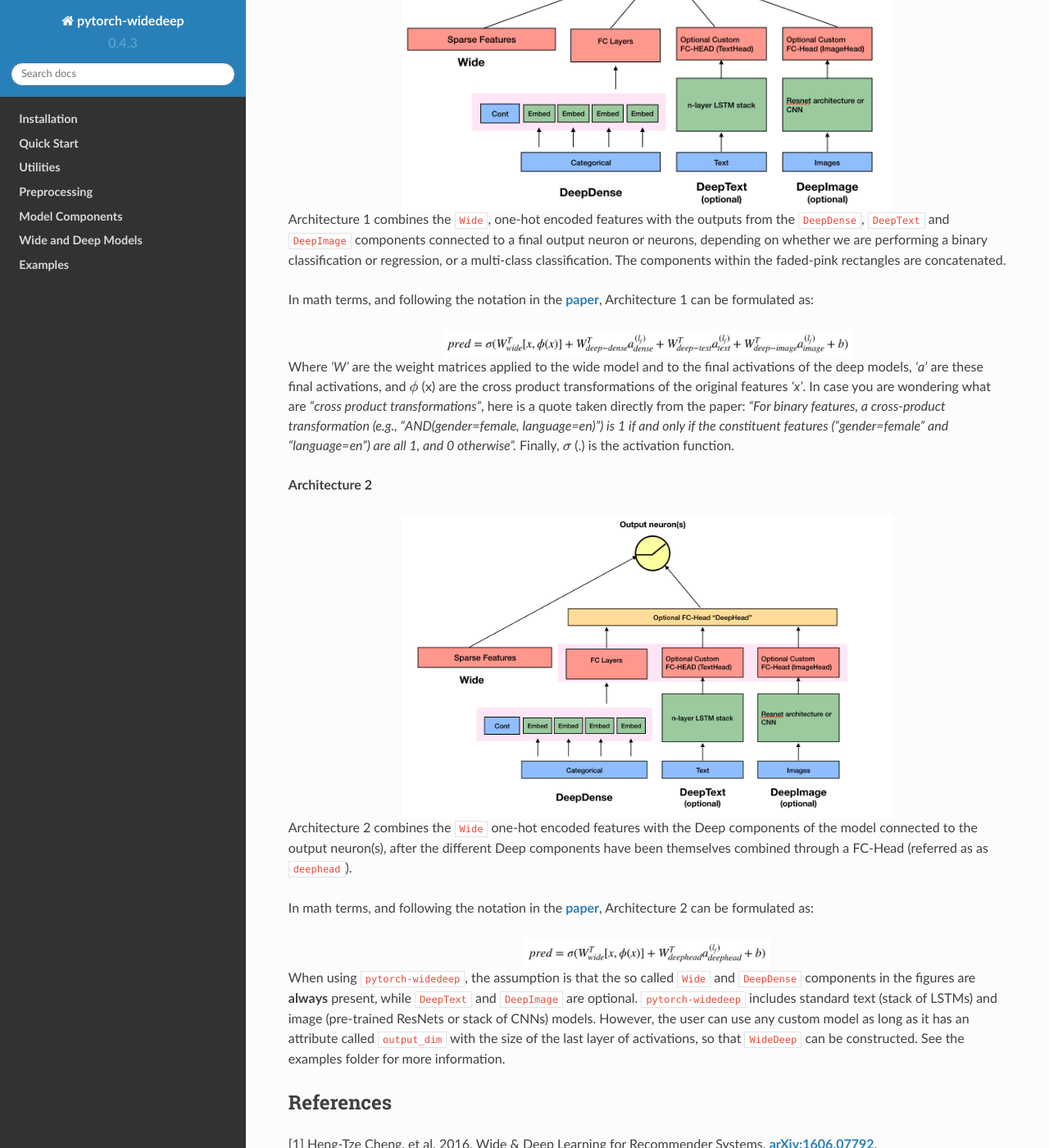
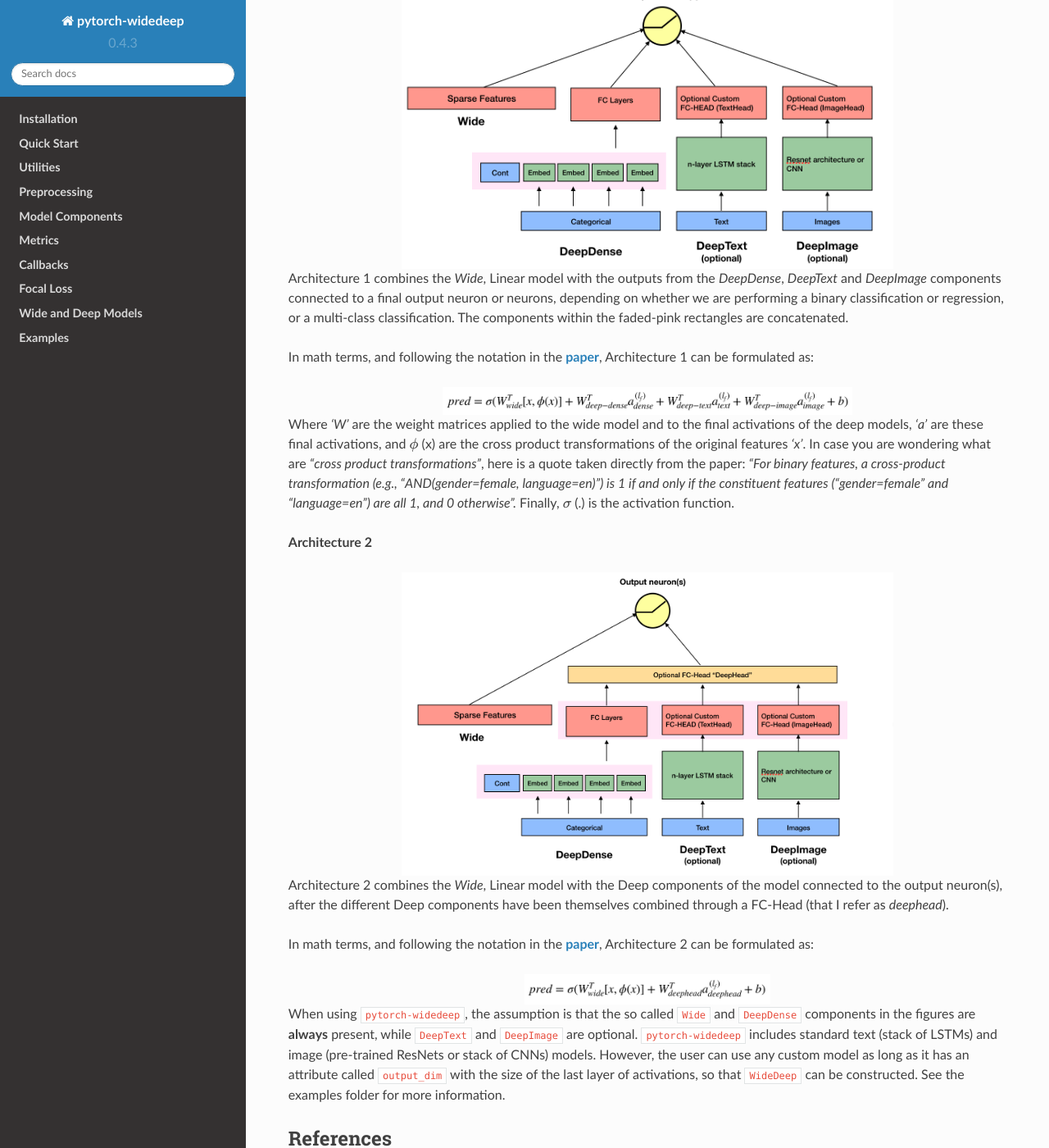
Before and after one commit to jrzaurin/pytorch-widedeep, a Sphinx documentation site: the page built from docs/index.rst, in a window 1280 px wide and 1400 px high, scrolled down 951 px. Shown: the whole window at 82% size. Built offline with Sphinx 7.4.7 and the Read the Docs theme 2.0.0, drawn with Linux system fonts in a browser that asks for light colours; some of the changed text lies outside the part shown.

Commit message:
Adapted docs to the new Wide Implementation

```diff
--- a/docs/index.rst
+++ b/docs/index.rst
@@ -18,7 +18,10 @@
     Utilities <utils/index>
     Preprocessing <preprocessing>
     Model Components <model_components>
-    Wide and Deep Models <wide_deep/index>
+    Metrics <metrics>
+    Callbacks <callbacks>
+    Focal Loss <losses>
+    Wide and Deep Models <wide_deep>
     Examples <examples>
 
 
@@ -45,12 +48,11 @@
    :width: 600px
    :align: center
 
-Architecture 1 combines the ``Wide``, one-hot encoded features with the
-outputs from the ``DeepDense``, ``DeepText`` and ``DeepImage`` components
-connected to a final output neuron or neurons, depending on whether we are
-performing a binary classification or regression, or a multi-class
-classification. The components within the faded-pink rectangles are
-concatenated.
+Architecture 1 combines the `Wide`, Linear model with the outputs from the
+`DeepDense`, `DeepText` and `DeepImage` components connected to a final output
+neuron or neurons, depending on whether we are performing a binary
+classification or regression, or a multi-class classification. The components
+within the faded-pink rectangles are concatenated.
 
 In math terms, and following the notation in the `paper
 <https://arxiv.org/abs/1606.07792>`_, Architecture 1 can be formulated as:
@@ -76,10 +78,10 @@
    :width: 600px
    :align: center
 
-Architecture 2 combines the ``Wide`` one-hot encoded features with the Deep
-components of the model connected to the output neuron(s), after the different
-Deep components have been themselves combined through a FC-Head (referred as
-as ``deephead``).
+Architecture 2 combines the `Wide`, Linear model with the Deep components of
+the model connected to the output neuron(s), after the different Deep
+components have been themselves combined through a FC-Head (that I refer as
+`deephead`).
 
 In math terms, and following the notation in the `paper
 <https://arxiv.org/abs/1606.07792>`_, Architecture 2 can be formulated as:
--- a/docs/model_components.rst
+++ b/docs/model_components.rst
@@ -1,9 +1,8 @@
 The ``models`` module
-=====================
+======================
 
 This module contains the four main Wide and Deep model component. These are:
 ``Wide``, ``DeepDense``, ``DeepText`` and ``DeepImage``.
-
 
 .. autoclass:: pytorch_widedeep.models.wide.Wide
     :members:
--- a/docs/quick_start.rst
+++ b/docs/quick_start.rst
@@ -15,12 +15,14 @@
 .. code-block:: python
 
     import pandas as pd
+    import numpy as np
     from sklearn.model_selection import train_test_split
 
     df = pd.read_csv("data/adult/adult.csv.zip")
     df["income_label"] = (df["income"].apply(lambda x: ">50K" in x)).astype(int)
     df.drop("income", axis=1, inplace=True)
     df_train, df_test = train_test_split(df, test_size=0.2, stratify=df.income_label)
+
 
 
 Prepare the wide and deep columns
@@ -63,7 +65,7 @@
     # wide
     preprocess_wide = WidePreprocessor(wide_cols=wide_cols, crossed_cols=cross_cols)
     X_wide = preprocess_wide.fit_transform(df_train)
-    wide = Wide(wide_dim=X_wide.shape[1], pred_dim=1)
+    wide = Wide(wide_dim=np.unique(X_wide).shape[0], pred_dim=1)
 
     # deepdense
     preprocess_deep = DensePreprocessor(embed_cols=embed_cols, continuous_cols=cont_cols)
--- a/docs/wide_deep/wide_deep.rst
+++ b/docs/wide_deep.rst
@@ -1,5 +1,8 @@
 Building Wide and Deep Models
 =============================
+
+Here is the documentation to build the two architectures, and the different
+options available in ``pytorch-widedeep`` as one builds the model.
 
 :class:`pytorch_widedeep.models.wide_deep.WideDeep` is the main class. It will
 collect all model components and build one of the two possible architectures
```
Also changed, not shown: docs/wide_deep/index.rst (deleted, +0 -15 lines), docs/callbacks.rst (renamed from docs/wide_deep/callbacks.rst), docs/losses.rst (renamed from docs/wide_deep/losses.rst), docs/metrics.rst (renamed from docs/wide_deep/metrics.rst), 1 other file.
